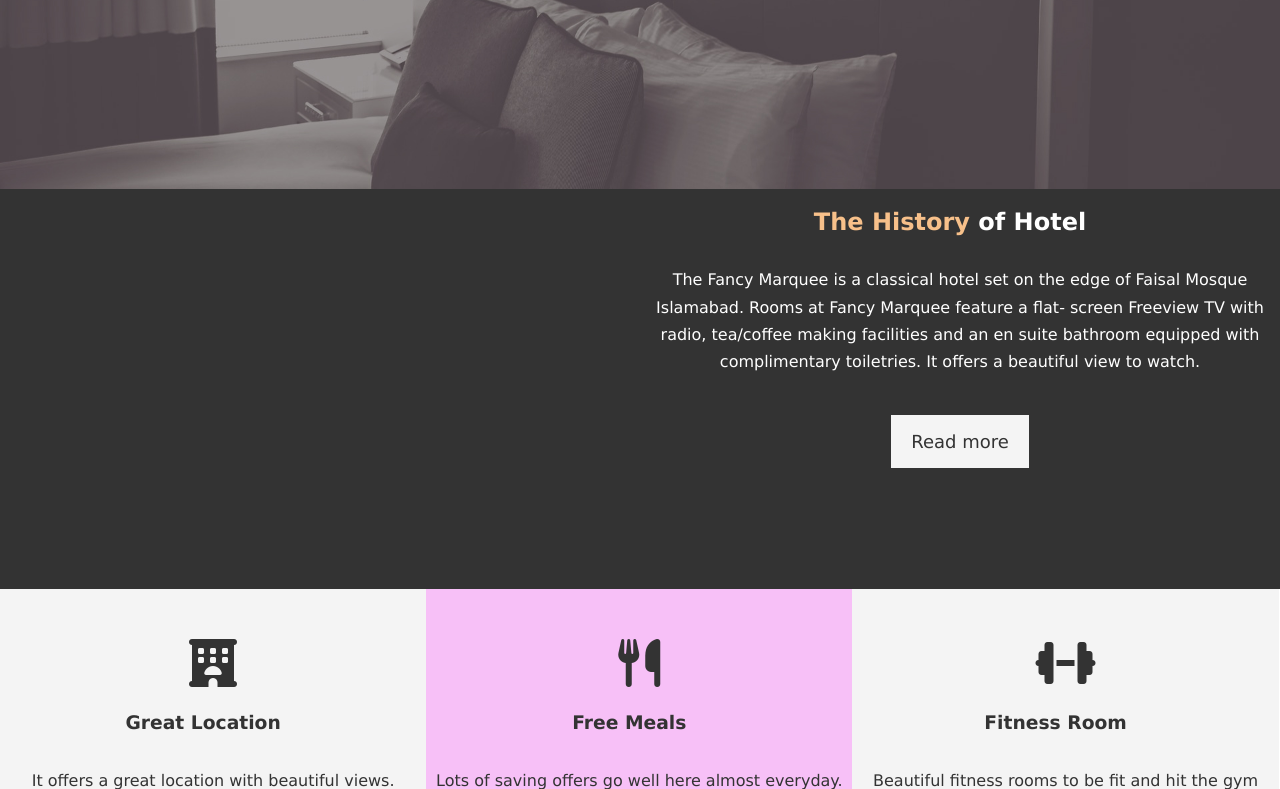
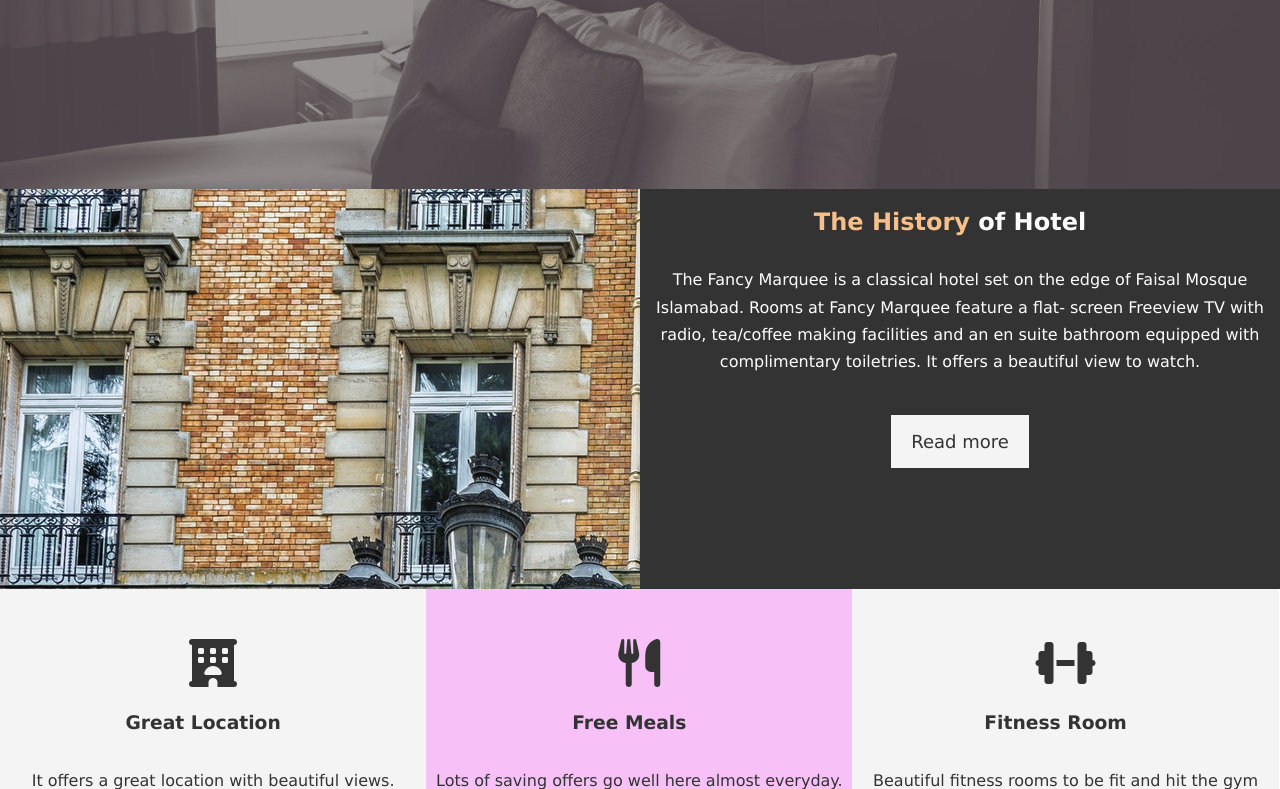
Before and after one commit to Daoud-Hussain/Hotel-Website, a plain HTML site: page index.html in a window 1280 px wide. Shown: the part 478-1267 px from the top of the page. Drawn offline with Linux system fonts and the light colour scheme; the site is published under a folder, as on GitHub Pages, so addresses that start at the root find nothing.

Commit message:
Update style.css

```diff
--- a/css/style.css
+++ b/css/style.css
@@ -140,7 +140,7 @@ p {
 #home-info .info-img {
     float: left;
     width: 50%;
-    background: url('/img/photo-1.jpg') no-repeat;
+    background: url('../img/photo-1.jpg') no-repeat;
     min-height: 100%;
 
 }
```
